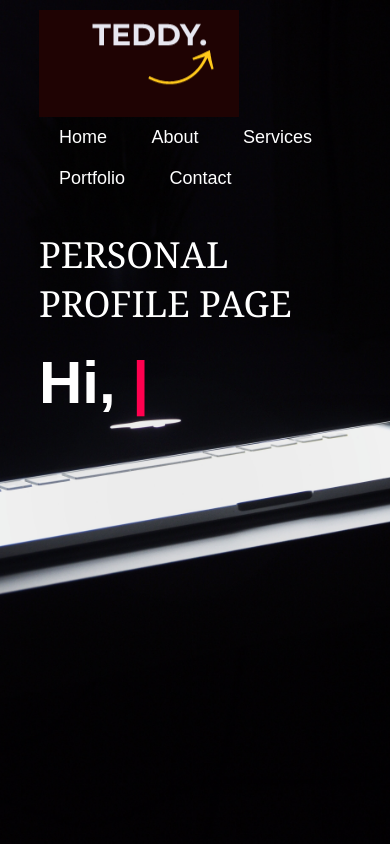
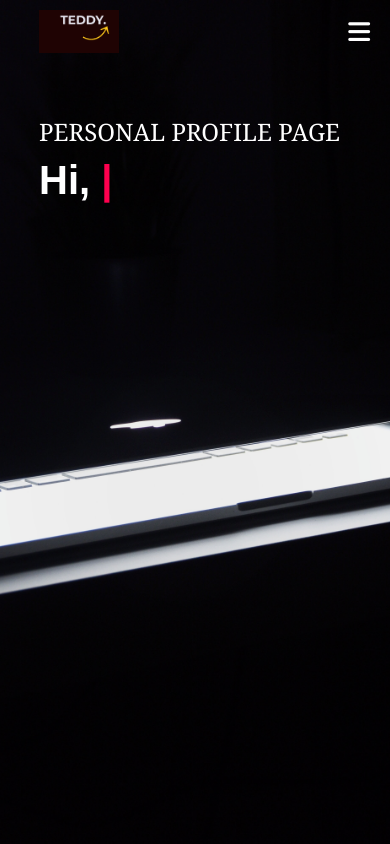
Before and after one commit to lone971/My-portfolio, a plain HTML site: page index.html in a window 390 px wide. Shown: the top 844 px of the page. Drawn offline with nearby package versions, Linux system fonts and the light colour scheme; a script that the page names is missing.

Commit message:
Description of the changes

```diff
--- a/index.html
+++ b/index.html
@@ -1,8 +1,8 @@
 <!DOCTYPE html>
 <html lang="en">
 <head>
-        <meta charset="UFT-8">
-        <meta http-equiv="X-UA-Compatible" content="IE-edge">
+    <meta charset="UTF-8">
+    <meta http-equiv="X-UA-Compatible" content="IE=edge">
     <meta name="viewport" content="width=device-width, initial-scale=1.0">
     <title>WEBSITE</title>
     <link rel="stylesheet" href="style.css">
@@ -12,16 +12,16 @@
     <div id="header">
         <div class="container">
             <nav>
-                    <img src="images/L2.png" alt="My Logo">
+                <img src="images/L2.png" alt="My Logo" class="logo">
+                <i class="fas fa-bars" id="menu-icon"></i>
                 <ul id="sidemenu">
                     <li><a href="#Home">Home</a></li>
                     <li><a href="#About">About</a></li>
                     <li><a href="#services">Services</a></li>
                     <li><a href="#portfolio">Portfolio</a></li>
                     <li><a href="#conctact">Contact</a></li>
-                        <i class="fas fa-times" onclick="closemenu()"></i>
+                    <i class="fas fa-times" id="close-icon"></i>
                 </ul>
-                    <i class="fas fa-bars" onclick="openmenu()"></i>
             </nav>
             <div class="header-text">
                 <p>PERSONAL PROFILE PAGE</p>
--- a/style.css
+++ b/style.css
@@ -407,3 +407,80 @@ nav .fas{
     display: block;
 
 }
+
+/* Your existing CSS code */
+
+/* Add this CSS for responsiveness */
+@media only screen and (max-width: 600px) {
+    nav .fas {
+        display: block;
+        font-size: 25px;
+        position: absolute;
+        top: 20px;
+        right: 20px;
+        cursor: pointer;
+    }
+
+    nav ul {
+        background: #ff004f;
+        position: fixed;
+        top: 0;
+        right: -100%;
+        width: 100%;
+        height: 100vh;
+        padding-top: 50px;
+        z-index: 2;
+        transition: right 0.5s;
+    }
+
+    nav ul.show-menu {
+        right: 0;
+    }
+
+    nav ul li {
+        display: block;
+        margin: 25px;
+        text-align: center;
+    }
+
+    .logo {
+        width: 80px;
+    }
+
+    .header-text {
+        margin-top: 20%;
+        font-size: 20px;
+    }
+
+    .header-text h1 {
+        font-size: 40px;
+        margin-top: 10px;
+    }
+
+    .about-col-1,
+    .about-col-2 {
+        flex-basis: 100%;
+    }
+
+    .about-col-1 img {
+        border-radius: 0;
+    }
+
+    .about-col-2 {
+        font-size: 16px;
+    }
+
+    .tab-links {
+        font-size: 14px;
+        margin-right: 10px;
+    }
+
+    .contact-left,
+    .contact-right {
+        flex-basis: 100%;
+    }
+
+    .copyright {
+        font-size: 12px;
+    }
+}
```
Lines whose indentation alone changed are shown as unchanged.
